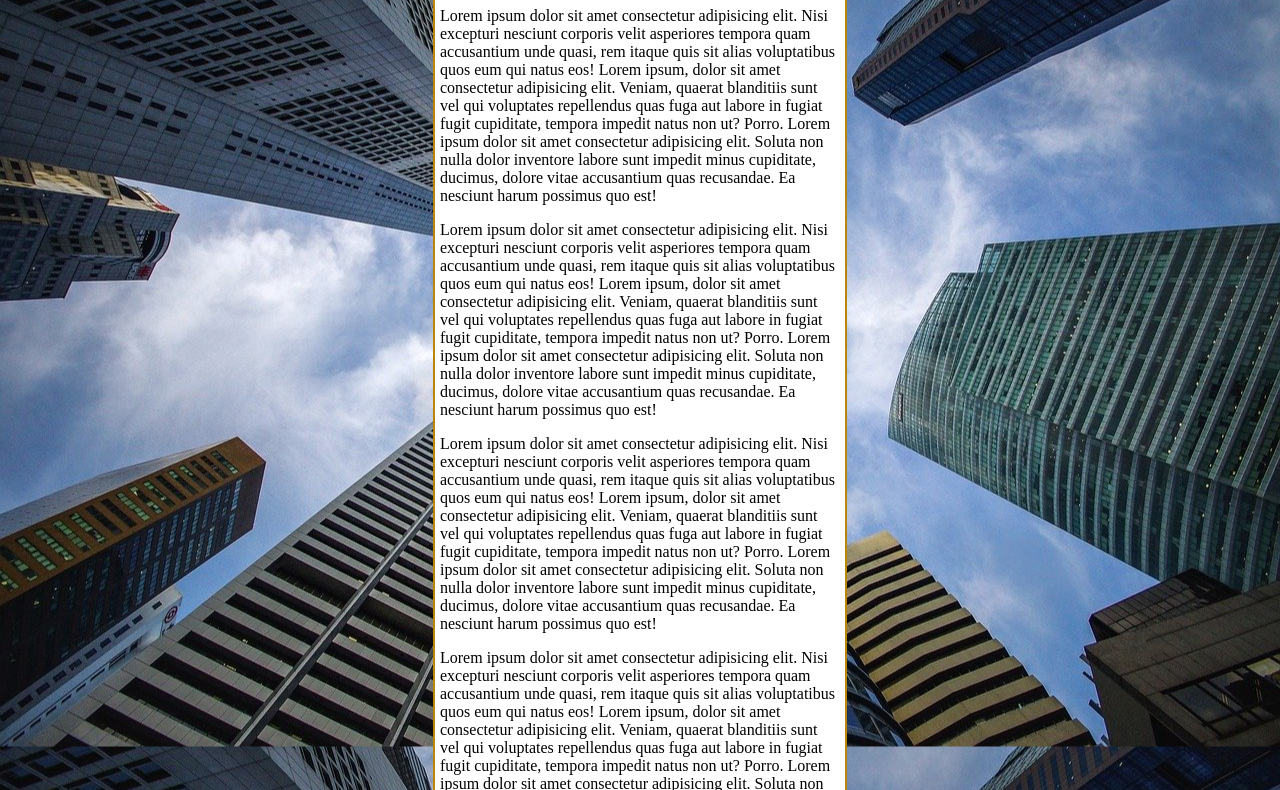
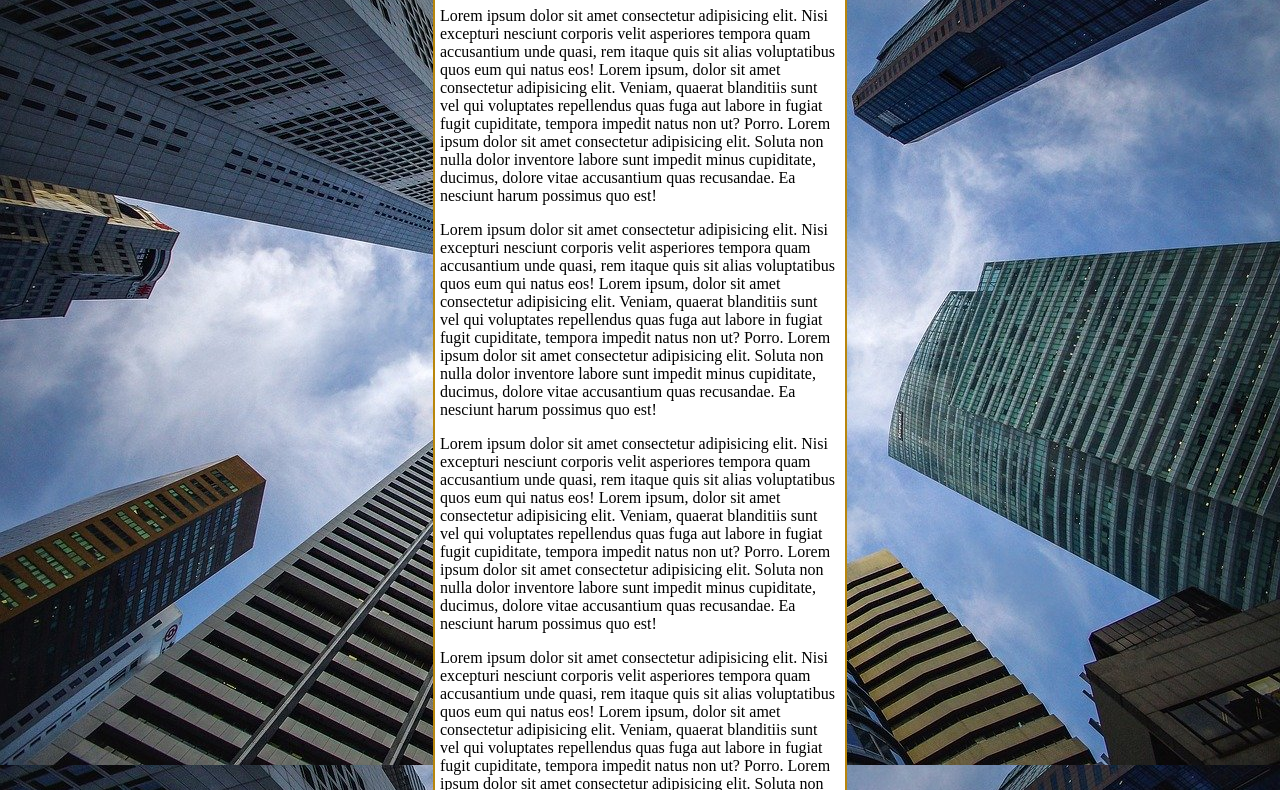
Before and after one commit to kauaborges-code/html-css, a plain HTML site: page exercicios/ex022/fundo006.html in a window 1280 px wide. Shown: the part 88-878 px from the top of the page. Drawn offline with Linux system fonts and the light colour scheme.

Commit message:
atualização no ex022

```diff
--- a/exercicios/ex022/fundo006.html
+++ b/exercicios/ex022/fundo006.html
@@ -3,20 +3,32 @@
 <head>
     <meta charset="UTF-8">
     <meta name="viewport" content="width=device-width, initial-scale=1.0">
-    <title>Document</title>
+    <title>Fundo fixo da tela</title>
     <style>
         body {
+            /*
             height: 100vh;
             background-color: black;
             background-image: url('imagens/wallpaper002.jpg');
             background-repeat: repeat-y;
             background-position: center center;
             background-size: cover;
+            background-attachment: fixed; */
+
+            /*
+            Shorthand - background
+            color > image > position > repeat > [size] > attachment
+
+            Na shorthand por enquanto o size não está funcionando, por mais que a shorthand esteja certa
+            */
+
+            background: black url('imagens/wallpaper002.jpg') no-repeat center center fixed;
+            background-size: cover;
         }
 
         main {
             background-color: white;
-            width: 400px;
+            max-width: 400px;
             margin: auto;
             padding: 5px;
             border-radius: 10px;
```
